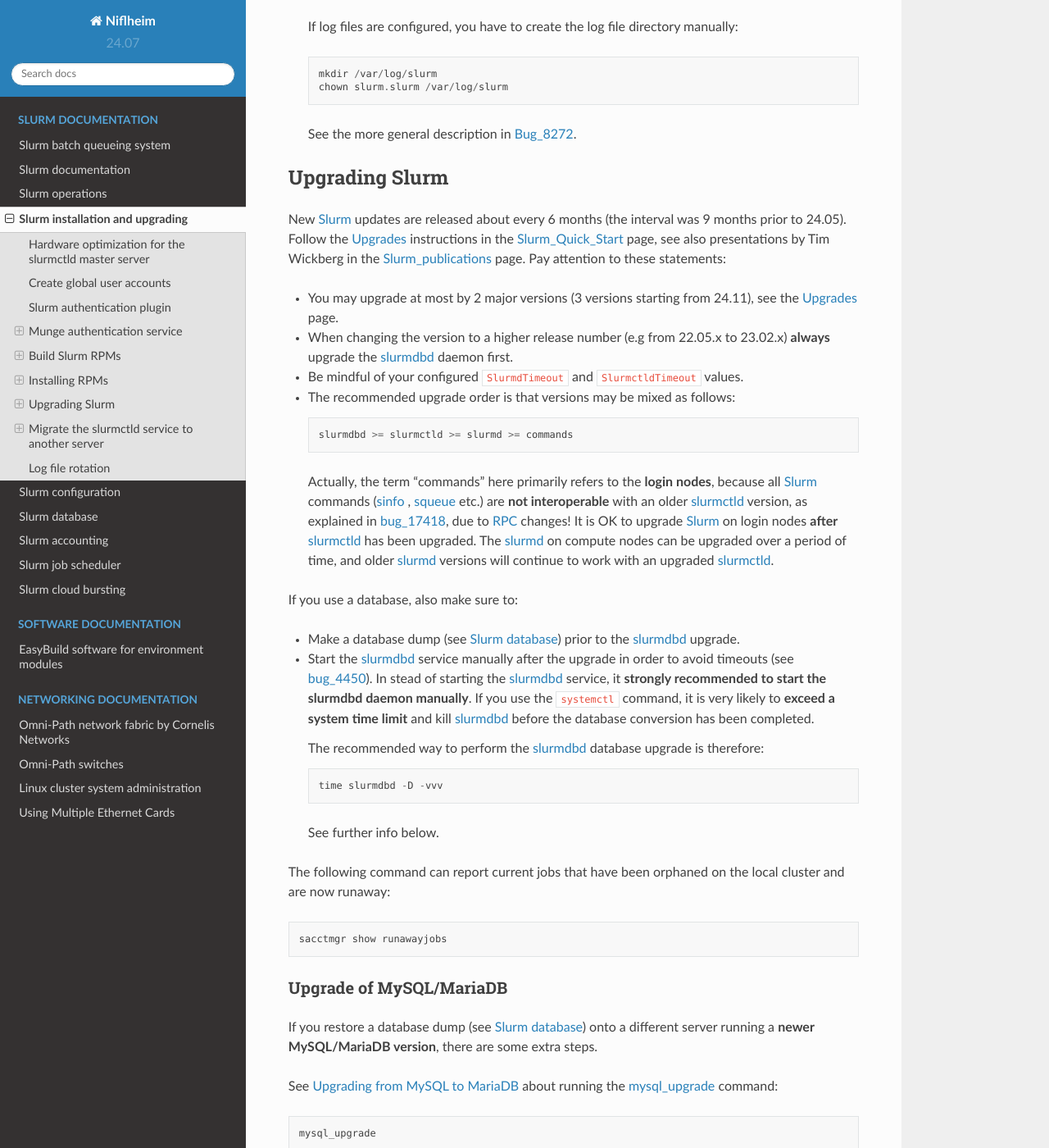
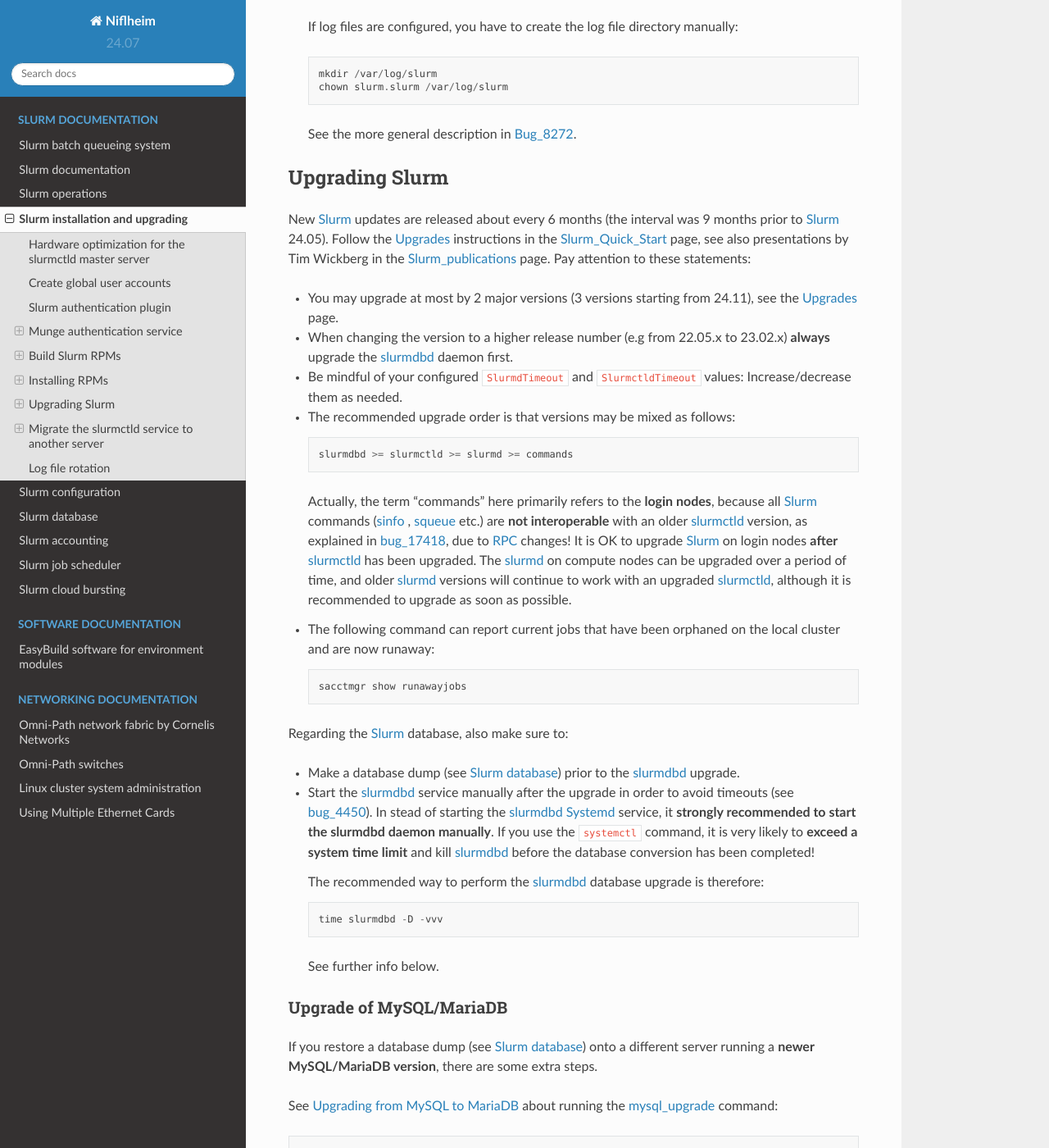
Before and after one commit to OleHolmNielsen/Niflheim_system, a Sphinx documentation site: the page built from docs/Slurm_installation.rst, in a window 1280 px wide and 1400 px high, scrolled down 10316 px. Shown: the whole window at 82% size. Built offline with Sphinx 7.4.7 and the Read the Docs theme 2.0.0, drawn with Linux system fonts in a browser that asks for light colours.

Commit message:
Upgrading Slurm

```diff
--- a/docs/Slurm_installation.rst
+++ b/docs/Slurm_installation.rst
@@ -480,14 +480,15 @@
 Upgrading Slurm
 ===============
 
-New Slurm_ updates are released about every 6 months (the interval was 9 months prior to 24.05).
+New Slurm_ updates are released about every 6 months (the interval was 9 months prior to Slurm_ 24.05).
 Follow the Upgrades_ instructions in the Slurm_Quick_Start_ page,
 see also presentations by Tim Wickberg in the Slurm_publications_ page.
 Pay attention to these statements:
 
 * You may upgrade at most by 2 major versions (3 versions starting from 24.11), see the Upgrades_ page.
 * When changing the version to a higher release number (e.g from 22.05.x to 23.02.x) **always** upgrade the slurmdbd_ daemon first.
-* Be mindful of your configured ``SlurmdTimeout`` and ``SlurmctldTimeout`` values.
+* Be mindful of your configured ``SlurmdTimeout`` and ``SlurmctldTimeout`` values:
+  Increase/decrease them as needed.
 * The recommended upgrade order is that versions may be mixed as follows::
 
     slurmdbd >= slurmctld >= slurmd >= commands
@@ -496,14 +497,19 @@
   because all Slurm_ commands (sinfo_ , squeue_ etc.) are **not interoperable** with an older slurmctld_ version,
   as explained in bug_17418_, due to RPC_ changes!
   It is OK to upgrade Slurm_ on login nodes **after** slurmctld_ has been upgraded.
-  The slurmd_ on compute nodes can be upgraded over a period of time, and older slurmd_ versions will continue to work with an upgraded slurmctld_.
+  The slurmd_ on compute nodes can be upgraded over a period of time,
+  and older slurmd_ versions will continue to work with an upgraded slurmctld_,
+  although it is recommended to upgrade as soon as possible.
+* The following command can report current jobs that have been orphaned on the local cluster and are now runaway::
 
-If you use a database, also make sure to:
+    sacctmgr show runawayjobs
+
+Regarding the Slurm_ database, also make sure to:
 
 * Make a database dump (see :ref:`Slurm_database`) prior to the slurmdbd_ upgrade.
 * Start the slurmdbd_ service manually after the upgrade in order to avoid timeouts (see bug_4450_).
-  In stead of starting the slurmdbd_ service, it **strongly recommended to start the slurmdbd daemon manually**.
-  If you use the ``systemctl`` command, it is very likely to **exceed a system time limit** and kill slurmdbd_ before the database conversion has been completed.
+  In stead of starting the slurmdbd_ Systemd_ service, it **strongly recommended to start the slurmdbd daemon manually**.
+  If you use the ``systemctl`` command, it is very likely to **exceed a system time limit** and kill slurmdbd_ before the database conversion has been completed!
 
   The recommended way to perform the slurmdbd_ database upgrade is therefore::
 
```
Also changed, not shown: other parts of docs/Slurm_installation.rst (+0 -4 lines).
